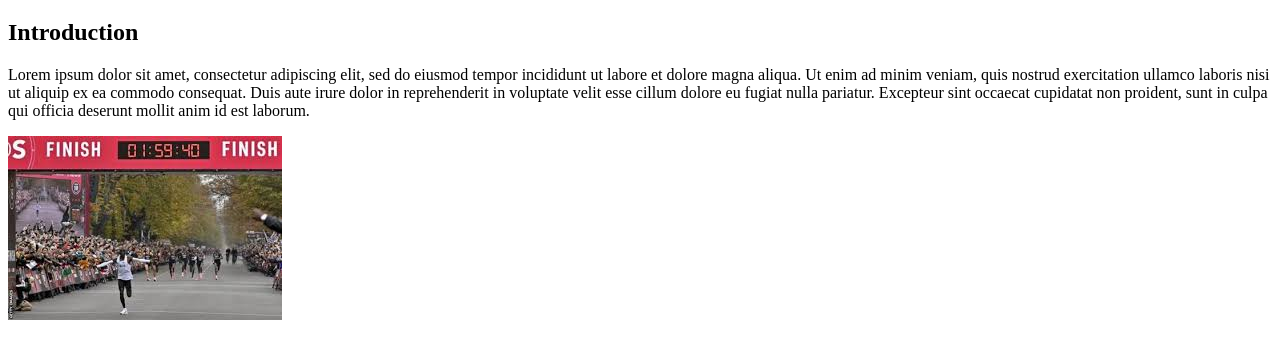
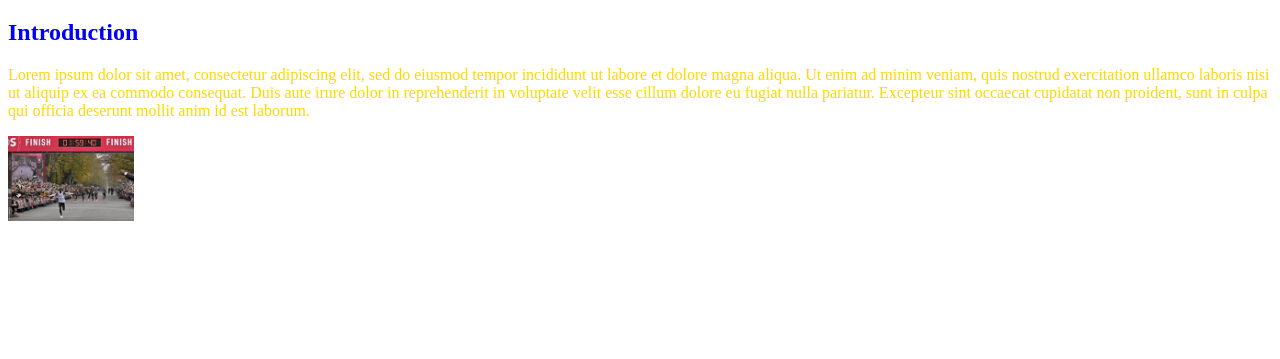
Before and after one commit to Louis-crypto/news-article, a plain HTML site: page index.html in a window 1280 px wide. Shown: the part 61-420 px from the top of the page. Drawn offline with Linux system fonts and the light colour scheme.

Commit message:
add styling to h2, p and img tags using dot notation

```diff
--- a/index.css
+++ b/index.css
@@ -0,0 +1,9 @@
+h2.intro{
+  color: blue;
+}
+p.intro{
+  color: gold;
+}
+img.intro{
+  width: 10%;
+}
--- a/index.html
+++ b/index.html
@@ -5,6 +5,7 @@
   <meta name="viewport" content="width=device-width, initial-scale=1.0">
   <meta http-equiv="X-UA-Compatible" content="ie=edge">
   <title>Document</title>
+  <link rel="stylesheet" href="index.css">
 </head>
 <body>
   <h1>News article</h1>
```
